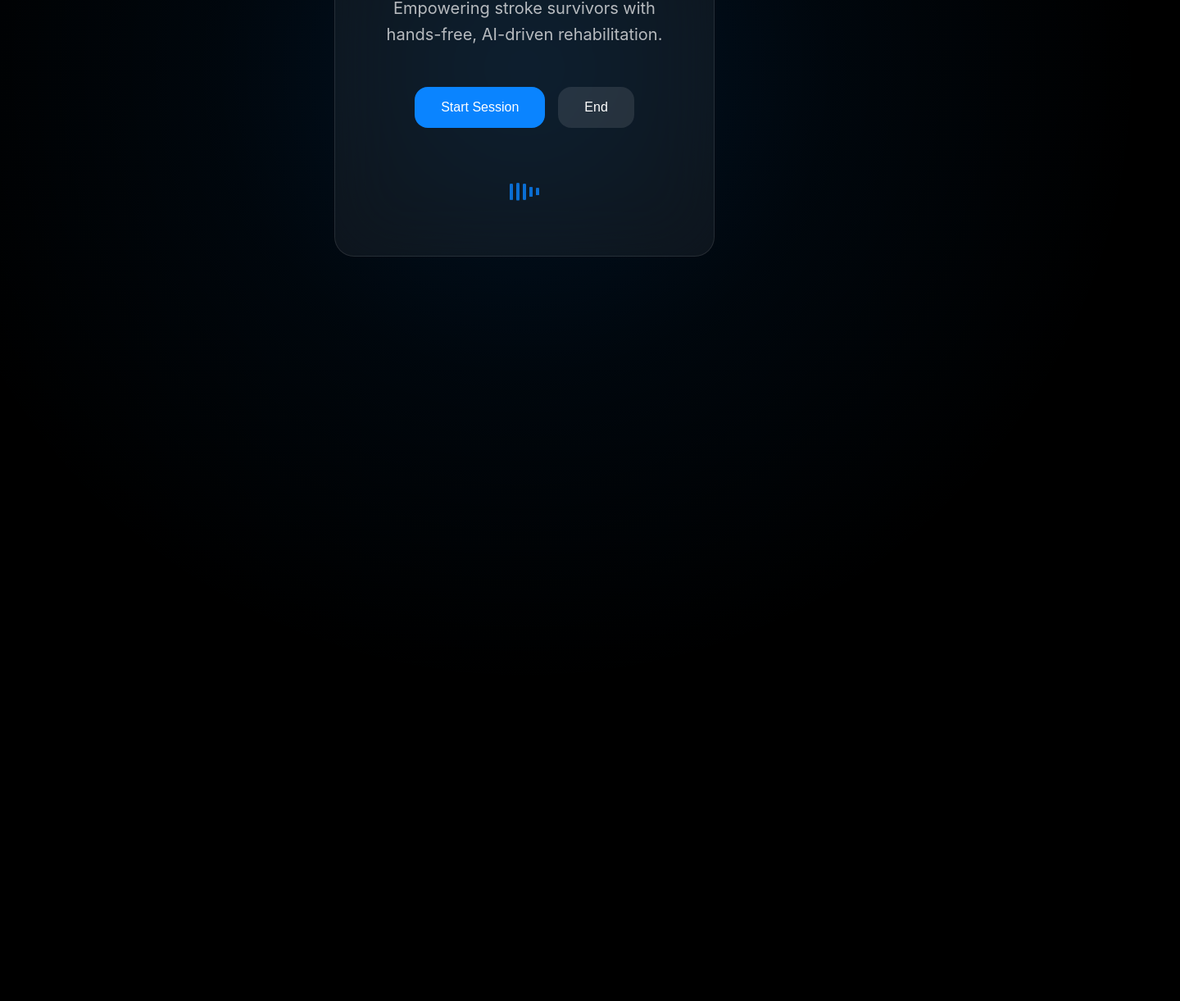
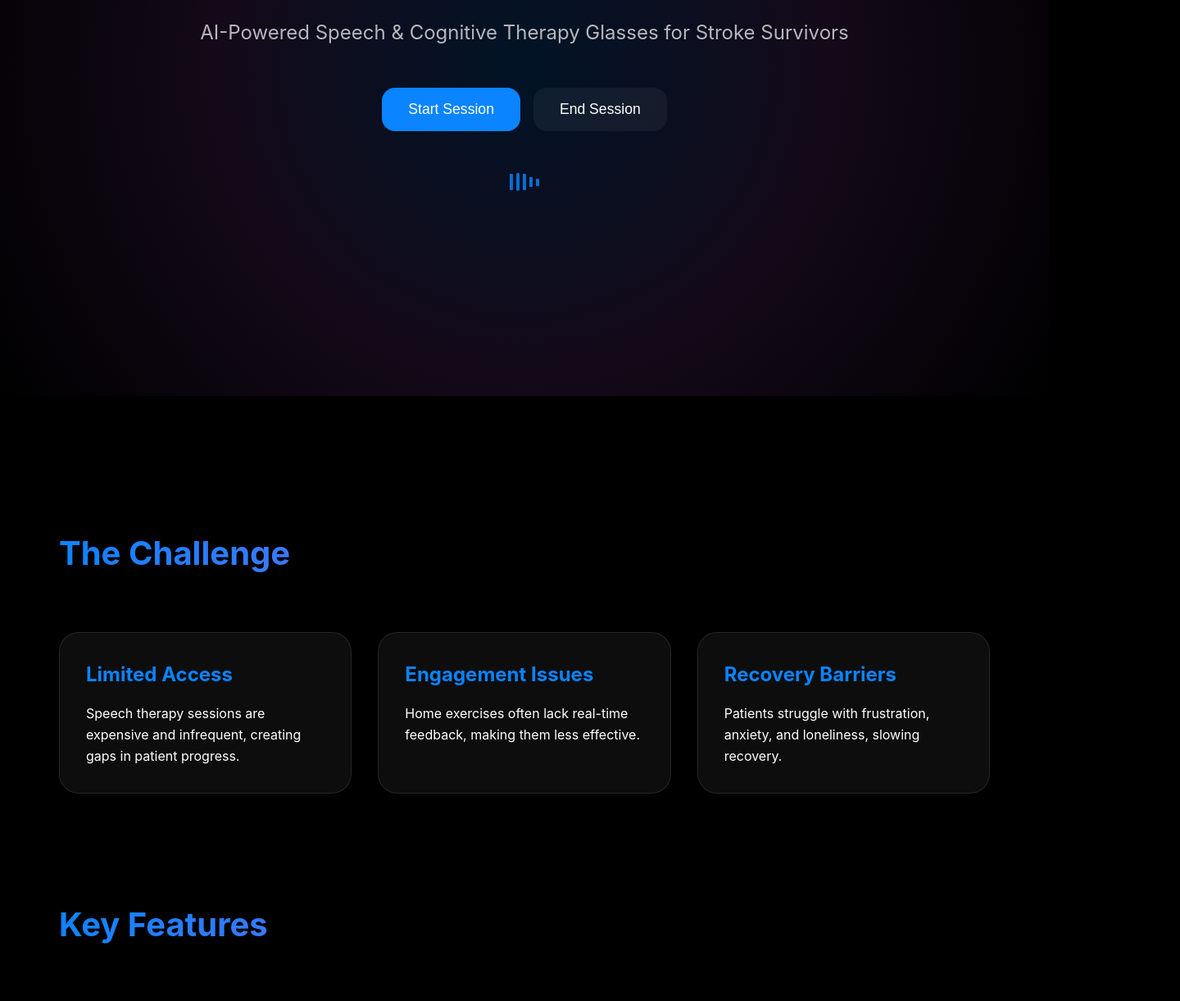
Before and after one commit to oostler/ReGainAI-U-of-T-Hack-Winner, a website: page public/index.html in a window 1280 px wide. Shown: the part 317-1538 px from the top of the page at 82% size, 1440 px wide, since content can reach past the window. Drawn offline with Linux system fonts and the light colour scheme.

Commit message:
Working w/ Scroll Page

```diff
--- a/public/index.html
+++ b/public/index.html
@@ -2,17 +2,17 @@
 <html lang="en">
 <head>
   <meta charset="UTF-8">
-  <title>ReGain AI</title>
+  <title>ReGain AI - Empowering Stroke Recovery</title>
   <meta name="viewport" content="width=device-width, initial-scale=1">
-  <link rel="preconnect" href="https://fonts.googleapis.com">
   <style>
     :root {
-      /* Refined color palette inspired by modern design trends */
       --bg-primary: #000000;
       --glass-bg: rgba(255, 255, 255, 0.05);
       --text-primary: #FFFFFF;
       --text-secondary: rgba(255, 255, 255, 0.7);
       --accent-blue: #0A84FF;
+      --accent-purple: #BF5AF2;
+      --accent-green: #32D74B;
       --accent-glow: rgba(10, 132, 255, 0.3);
       --font-family: -apple-system, BlinkMacSystemFont, 'SF Pro Display', 'Helvetica Neue', sans-serif;
     }
@@ -24,124 +24,105 @@
     }
 
     body {
+      background: var(--bg-primary);
+      font-family: var(--font-family);
+      color: var(--text-primary);
+      line-height: 1.6;
+      overflow-x: hidden;
+    }
+
+    /* Gradient background effect */
+    .gradient-bg {
+      position: fixed;
+      top: 0;
+      left: 0;
+      right: 0;
+      bottom: 0;
+      background: radial-gradient(circle at 50% 50%,
+        rgba(10, 132, 255, 0.15),
+        rgba(191, 90, 242, 0.1),
+        rgba(0, 0, 0, 1)
+      );
+      z-index: -1;
+    }
+
+    .container {
+      max-width: 1200px;
+      margin: 0 auto;
+      padding: 2rem;
+    }
+
+    /* Hero Section with Session Controls */
+    .hero {
       min-height: 100vh;
-      background: var(--bg-primary);
       display: flex;
       align-items: center;
       justify-content: center;
-      font-family: var(--font-family);
-      position: relative;
-      overflow: hidden;
+      text-align: center;
+      padding: 4rem 2rem;
     }
 
-    /* Dynamic background gradient */
-    body::before {
-      content: '';
-      position: absolute;
-      top: -50%;
-      left: -50%;
-      width: 200%;
-      height: 200%;
-      background: radial-gradient(
-        circle at center,
-        rgba(10, 132, 255, 0.15) 0%,
-        rgba(10, 132, 255, 0.05) 25%,
-        transparent 50%
-      );
-      animation: rotate 20s linear infinite;
-      z-index: 0;
+    .hero-content {
+      max-width: 800px;
+      width: 100%;
     }
 
-    @keyframes rotate {
-      from { transform: rotate(0deg); }
-      to { transform: rotate(360deg); }
-    }
-
-    .container {
-      position: relative;
-      width: 90%;
-      max-width: 560px;
-      padding: 3rem;
-      z-index: 1;
-    }
-
-    .glass-card {
-      background: var(--glass-bg);
-      border-radius: 24px;
-      padding: 3rem;
-      backdrop-filter: blur(40px);
-      -webkit-backdrop-filter: blur(40px);
-      border: 1px solid rgba(255, 255, 255, 0.1);
-      transform-style: preserve-3d;
-      perspective: 1000px;
-      transition: transform 0.6s cubic-bezier(0.16, 1, 0.3, 1);
-    }
-
-    .glass-card:hover {
-      transform: translateY(-5px) rotateX(2deg);
-    }
-
-    h1 {
-      font-size: 3.5rem;
+    .hero h1 {
+      font-size: 4.5rem;
       font-weight: 700;
+      margin-bottom: 1.5rem;
       background: linear-gradient(135deg, #FFFFFF 0%, rgba(255, 255, 255, 0.7) 100%);
       -webkit-background-clip: text;
       -webkit-text-fill-color: transparent;
-      margin-bottom: 1.5rem;
-      letter-spacing: -0.03em;
-      text-align: center;
     }
 
-    .tagline {
+    .hero p {
+      font-size: 1.5rem;
       color: var(--text-secondary);
-      font-size: 1.25rem;
-      line-height: 1.6;
-      text-align: center;
-      margin-bottom: 3rem;
-      font-weight: 400;
+      margin: 0 auto 3rem;
     }
 
-    .buttons {
+    /* Session Controls */
+    .session-controls {
       display: flex;
       gap: 1rem;
       justify-content: center;
-      margin-bottom: 3rem;
+      margin-bottom: 2rem;
     }
 
-    button {
-      background: rgba(255, 255, 255, 0.1);
+    .session-button {
+      background: var(--glass-bg);
       border: none;
       padding: 1rem 2rem;
       border-radius: 16px;
       color: var(--text-primary);
-      font-size: 1rem;
+      font-size: 1.1rem;
       font-weight: 500;
       cursor: pointer;
       transition: all 0.3s cubic-bezier(0.16, 1, 0.3, 1);
-      position: relative;
-      overflow: hidden;
     }
 
-    button#startButton {
+    .session-button#startButton {
       background: var(--accent-blue);
     }
 
-    button:hover {
+    .session-button:hover {
       transform: translateY(-2px);
       box-shadow: 0 0 30px var(--accent-glow);
     }
 
-    button:active {
+    .session-button:active {
       transform: translateY(1px);
     }
 
-    /* Modern waveform visualization */
+    /* Waveform visualization */
     .waveform {
       display: flex;
       justify-content: center;
       align-items: center;
       gap: 4px;
       height: 60px;
+      margin: 2rem 0;
     }
 
     .waveform span {
@@ -164,37 +145,79 @@
     .waveform span:nth-child(4) { animation-delay: 0.4s; height: 40px; }
     .waveform span:nth-child(5) { animation-delay: 0.5s; height: 30px; }
 
-    /* Responsive design */
-    @media (max-width: 768px) {
-      .container { padding: 1.5rem; }
-      .glass-card { padding: 2rem; }
-      h1 { font-size: 2.5rem; }
-      .tagline { font-size: 1.1rem; }
-      .buttons { flex-direction: column; }
-      button { width: 100%; }
+    /* Section styling */
+    .section {
+      margin: 8rem 0;
+      opacity: 0;
+      transform: translateY(30px);
+      transition: all 0.8s cubic-bezier(0.16, 1, 0.3, 1);
     }
 
-    /* Accessibility improvements */
-    @media (prefers-reduced-motion: reduce) {
-      .waveform span,
-      .glass-card,
-      button,
-      body::before {
-        animation: none;
-        transition: none;
-      }
+    .section.visible {
+      opacity: 1;
+      transform: translateY(0);
+    }
+
+    .section h2 {
+      font-size: 2.5rem;
+      margin-bottom: 2rem;
+      background: linear-gradient(135deg, var(--accent-blue), var(--accent-purple));
+      -webkit-background-clip: text;
+      -webkit-text-fill-color: transparent;
+    }
+
+    /* Feature cards */
+    .features {
+      display: grid;
+      grid-template-columns: repeat(auto-fit, minmax(300px, 1fr));
+      gap: 2rem;
+      margin: 4rem 0;
+    }
+
+    .feature-card {
+      background: var(--glass-bg);
+      border-radius: 24px;
+      padding: 2rem;
+      backdrop-filter: blur(40px);
+      -webkit-backdrop-filter: blur(40px);
+      border: 1px solid rgba(255, 255, 255, 0.1);
+      transition: transform 0.3s ease;
+    }
+
+    .feature-card:hover {
+      transform: translateY(-5px);
+    }
+
+    .feature-card h3 {
+      font-size: 1.5rem;
+      margin-bottom: 1rem;
+      color: var(--accent-blue);
+    }
+
+    @media (max-width: 768px) {
+      .hero h1 { font-size: 3rem; }
+      .hero p { font-size: 1.2rem; }
+      .section h2 { font-size: 2rem; }
+      .session-controls { flex-direction: column; }
+      .session-button { width: 100%; }
     }
   </style>
 </head>
 <body>
-  <div class="container">
-    <div class="glass-card">
+  <div class="gradient-bg"></div>
+
+  <section class="hero">
+    <div class="hero-content">
       <h1>ReGain AI</h1>
-      <p class="tagline">Empowering stroke survivors with hands-free, AI-driven rehabilitation.</p>
-      <div class="buttons">
-        <button id="startButton" aria-label="Start Session">Start Session</button>
-        <button id="endButton" aria-label="End Session">End</button>
+      <p>AI-Powered Speech & Cognitive Therapy Glasses for Stroke Survivors</p>
+
+      <!-- Session Controls -->
+      <div class="session-controls">
+        <button class="session-button" id="startButton" aria-label="Start Session">Start Session</button>
+        <button class="session-button" id="endButton" aria-label="End Session">End Session</button>
       </div>
+
+      <!-- Waveform -->
       <div class="waveform">
         <span></span>
         <span></span>
@@ -203,12 +226,63 @@
         <span></span>
       </div>
     </div>
+  </section>
+
+  <div class="container">
+    <section class="section">
+      <h2>The Challenge</h2>
+      <div class="features">
+        <div class="feature-card">
+          <h3>Limited Access</h3>
+          <p>Speech therapy sessions are expensive and infrequent, creating gaps in patient progress.</p>
+        </div>
+        <div class="feature-card">
+          <h3>Engagement Issues</h3>
+          <p>Home exercises often lack real-time feedback, making them less effective.</p>
+        </div>
+        <div class="feature-card">
+          <h3>Recovery Barriers</h3>
+          <p>Patients struggle with frustration, anxiety, and loneliness, slowing recovery.</p>
+        </div>
+      </div>
+    </section>
+
+    <section class="section">
+      <h2>Key Features</h2>
+      <div class="features">
+        <div class="feature-card">
+          <h3>AI-Powered Speech Therapy</h3>
+          <p>Conversational exercises for verbal fluency, pronunciation, and bilingual support.</p>
+        </div>
+        <div class="feature-card">
+          <h3>Cognitive Training</h3>
+          <p>Memory recall and problem-solving exercises with real-world engagement.</p>
+        </div>
+        <div class="feature-card">
+          <h3>Hands-Free Access</h3>
+          <p>Bone conduction audio enables therapy while moving, perfect for daily practice.</p>
+        </div>
+      </div>
+    </section>
   </div>
 
   <script>
-    // Original JavaScript code remains unchanged
-    console.log("ReGain AI session script is loaded.");
+    // Intersection Observer for scroll animations
+    const observer = new IntersectionObserver((entries) => {
+      entries.forEach(entry => {
+        if (entry.isIntersecting) {
+          entry.target.classList.add('visible');
+        }
+      });
+    }, {
+      threshold: 0.1
+    });
 
+    document.querySelectorAll('.section').forEach((section) => {
+      observer.observe(section);
+    });
+
+    // WebRTC and OpenAI API Integration
     let pc = null;
     let localStream = null;
 
```
